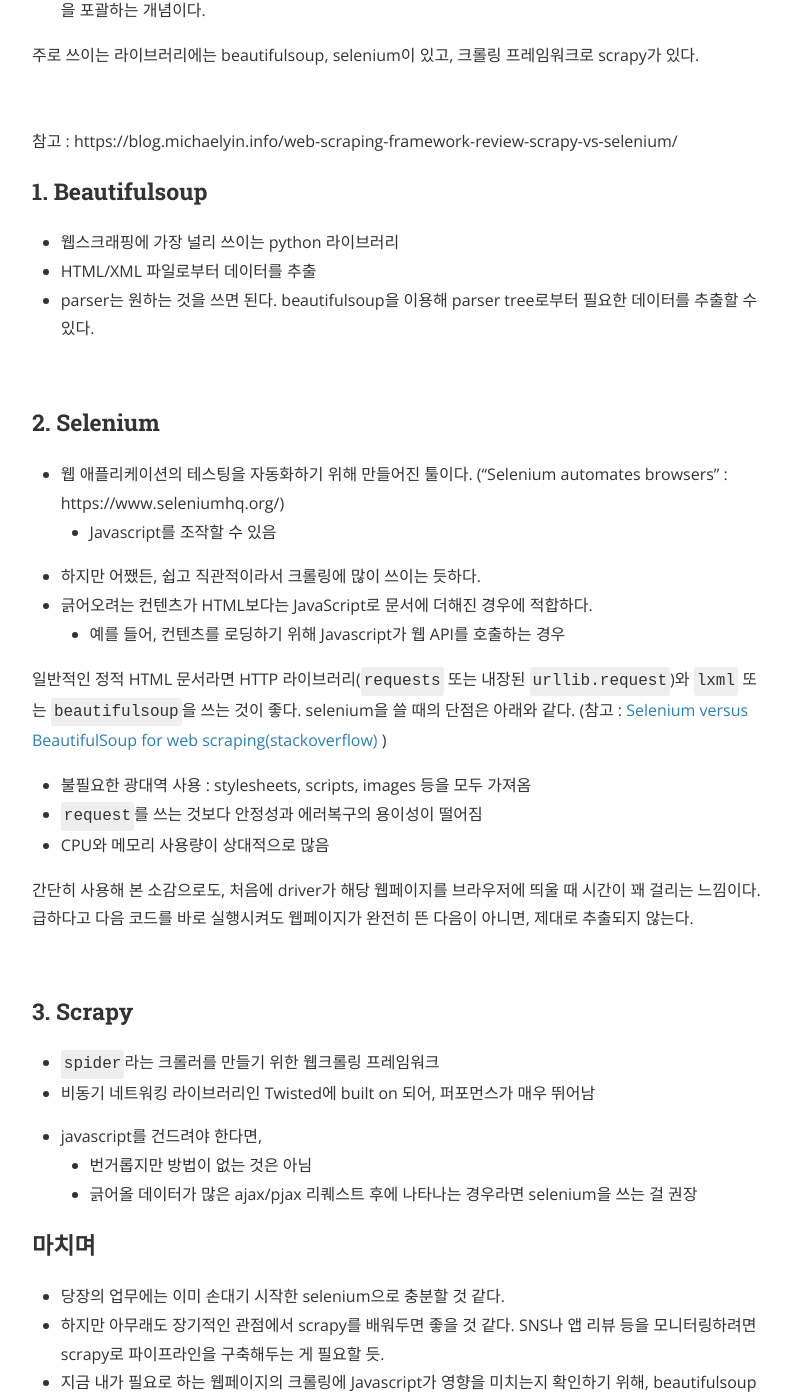
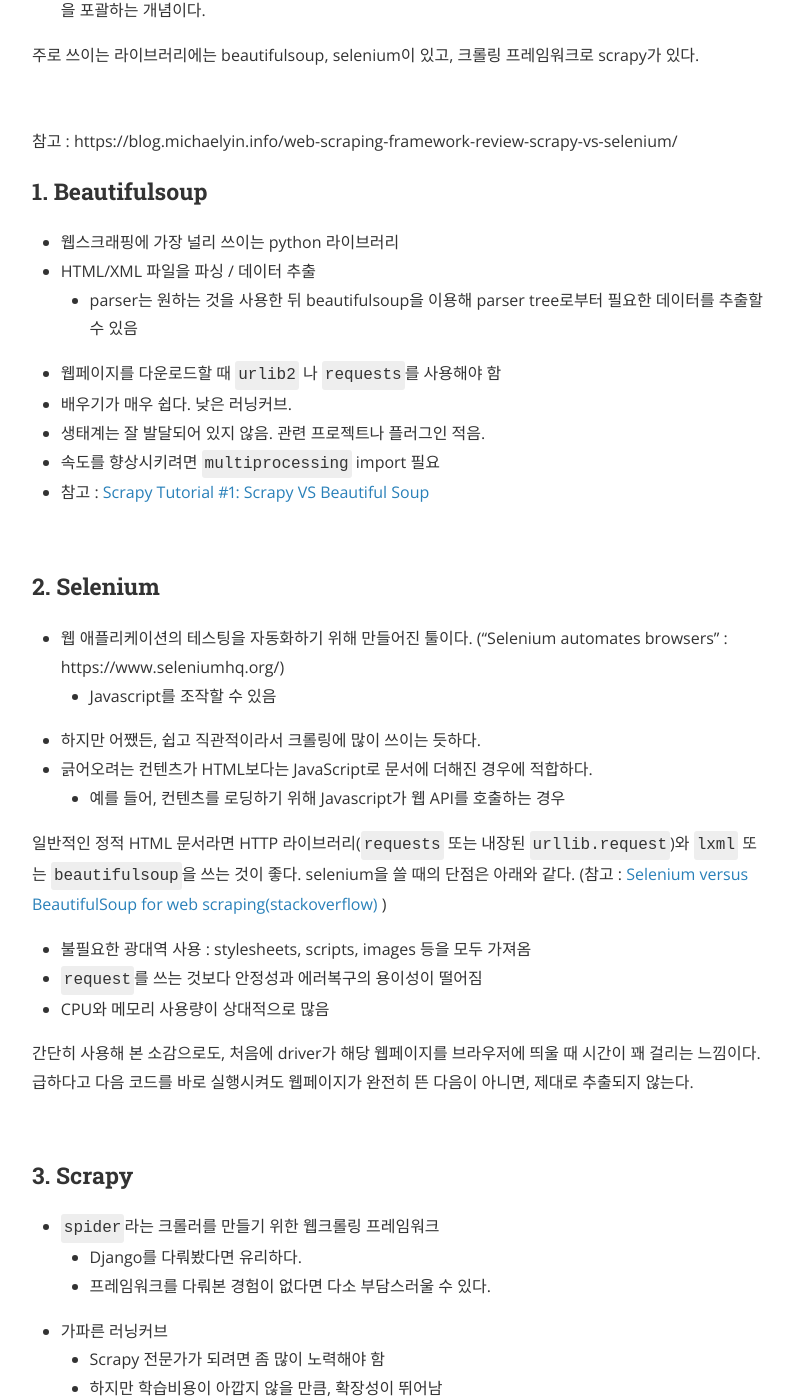
Before and after one commit to JessyMin/jessymin.github.io, a Jekyll site: the page built from _posts/2019-02-24-python-webscrapping-libraries.md, in a window 1280 px wide and 1400 px high, scrolled down 1132 px. Shown: the whole window, without its empty margins (240-1034 px from the left). Built offline with Jekyll 4.4.1, drawn with Linux system fonts in a browser that asks for light colours; nearby versions of some CDN libraries; some of the changed text lies outside the part shown.

Commit message:
[add] 레퍼런스 & 컨텐츠

```diff
--- a/_posts/2019-02-24-python-webscrapping-libraries.md
+++ b/_posts/2019-02-24-python-webscrapping-libraries.md
@@ -46,8 +46,13 @@
 
 ### 1. Beautifulsoup
 - 웹스크래핑에 가장 널리 쓰이는 python 라이브러리
-- HTML/XML 파일로부터 데이터를 추출
-- parser는 원하는 것을 쓰면 된다. beautifulsoup을 이용해 parser tree로부터 필요한 데이터를 추출할 수 있다.
+- HTML/XML 파일을 파싱 / 데이터 추출
+  - parser는 원하는 것을 사용한 뒤 beautifulsoup을 이용해 parser tree로부터 필요한 데이터를 추출할 수 있음
+- 웹페이지를 다운로드할 때 `urlib2` 나 `requests`를 사용해야 함
+- 배우기가 매우 쉽다. 낮은 러닝커브.
+- 생태계는 잘 발달되어 있지 않음. 관련 프로젝트나 플러그인 적음.
+- 속도를 향상시키려면 `multiprocessing` import 필요
+- 참고 : <a href="https://blog.michaelyin.info/scrapy-tutorial-1-scrapy-vs-beautiful-soup/"> Scrapy Tutorial #1: Scrapy VS Beautiful Soup</a>
 
 <br>
 
@@ -71,12 +76,29 @@
 <br>
 
 ### 3. Scrapy
+
 - `spider`라는 크롤러를 만들기 위한 웹크롤링 프레임워크
+  - Django를 다뤄봤다면 유리하다.
+  - 프레임워크를 다뤄본 경험이 없다면 다소 부담스러울 수 있다.
+- 가파른 러닝커브
+  - Scrapy 전문가가 되려면 좀 많이 노력해야 함
+  - 하지만 학습비용이 아깝지 않을 만큼, 확장성이 뛰어남
+- 웹사이트를 스크래핑하면서 발생하는 이슈들에 대한 내장 솔루션 제공
+  - 리다이렉션, 특정 타입의 리퀘스트를 반복하기, HTTP 캐싱, 중복된 리퀘스트 필터링하기, 여러 리퀘스트에 대해 세션/쿠키 보존하기 등
+  - 참고 : <a href="https://www.quora.com/How-do-I-choose-between-using-Beautiful-Soup-or-Scrapy-It-seems-using-frameworks-like-Scrapy-could-address-many-issues-like-IP-blocking-and-data-storing-easier-than-using-a-pure-parsing-library-like-Beautiful-Soup"> How do I choose between using Beautifulsoup or Scray? </a>
 - 비동기 네트워킹 라이브러리인 Twisted에 built on 되어, 퍼포먼스가 매우 뛰어남
-
+  - 같은 작업을 할 때 Selenium에 비해 매우 빠를 수 있음
+- 데이터 추출에 CSS selector와 XPath 모두 지원
+  - Scrapy spider 내에 beautifulsoup 사용 가능
 - javascript를 건드려야 한다면,
   - 번거롭지만 방법이 없는 것은 아님
   - 긁어올 데이터가 많은 ajax/pjax 리퀘스트 후에 나타나는 경우라면 selenium을 쓰는 걸 권장
+
+<br>
+
+
+
+<br>
 
 
 ### 마치며
```
